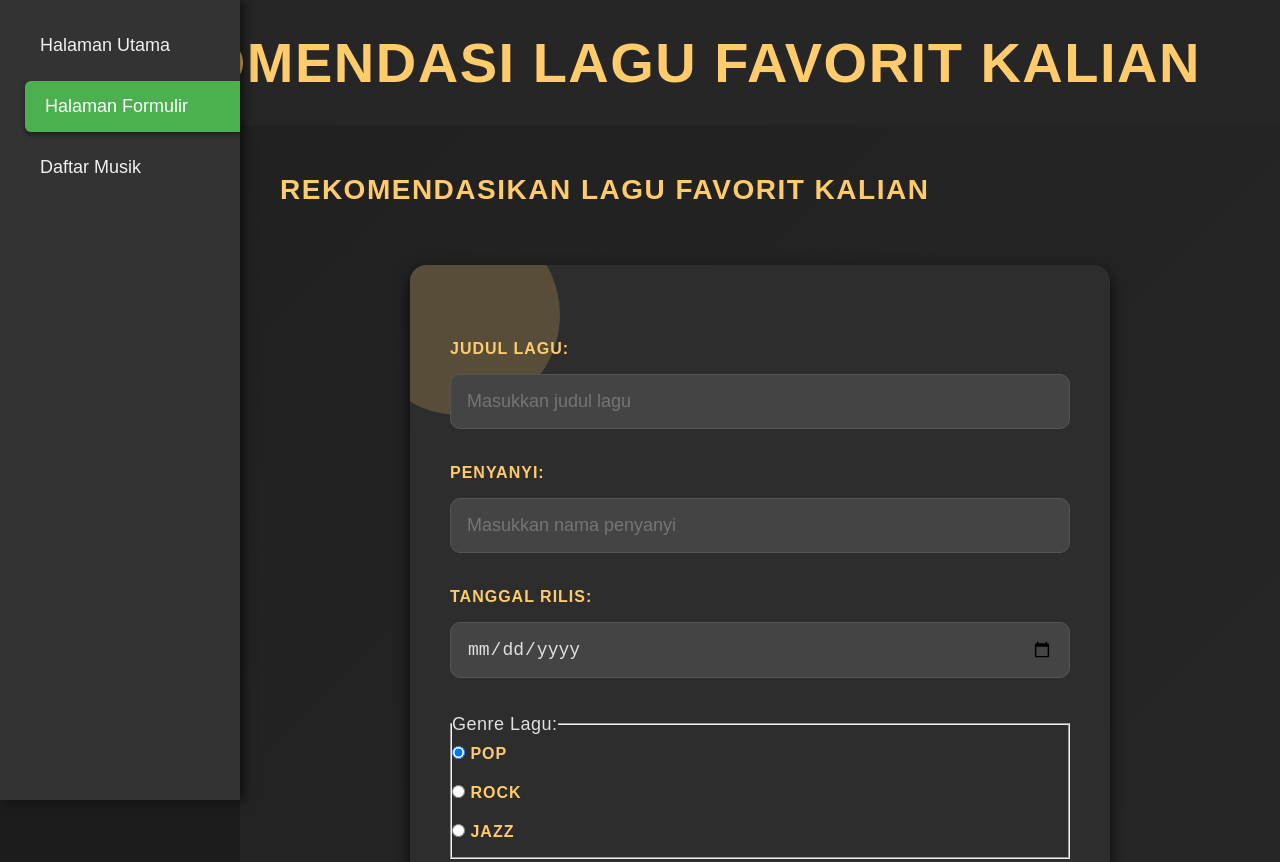
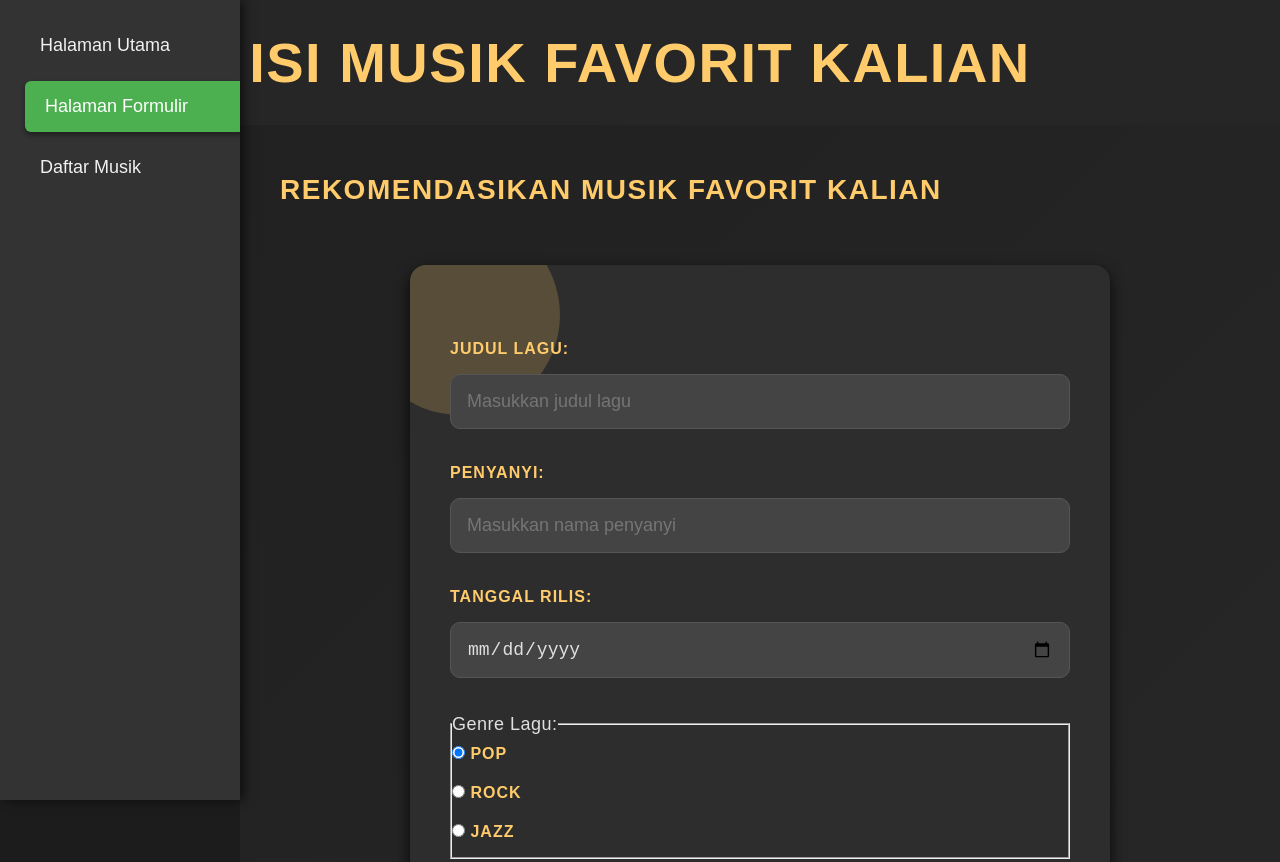
Before and after one commit to MaouAqim/UTS-Pemweb, a plain HTML site: page formulir.html in a window 1280 px wide. Shown: the top 862 px of the page. Drawn offline with Linux system fonts and the light colour scheme.

Commit message:
Update formulir.html

```diff
--- a/formulir.html
+++ b/formulir.html
@@ -11,7 +11,7 @@
     <!-- Header Section -->
     <header>
         <div class="container header-container">
-            <h1>Rekomendasi Lagu Favorit Kalian</h1>
+            <h1>Isi Musik Favorit Kalian</h1>
         </div>
     </header>
 
@@ -28,7 +28,7 @@
     <main>
         <div class="container">
             <section class="form-section">
-                <h2>Rekomendasikan Lagu Favorit Kalian</h2>
+                <h2>Rekomendasikan Musik Favorit Kalian</h2>
                 <form action="tabel.html" method="get">
                     <!-- Form Group for Song Title -->
                     <div class="form-group">
```
